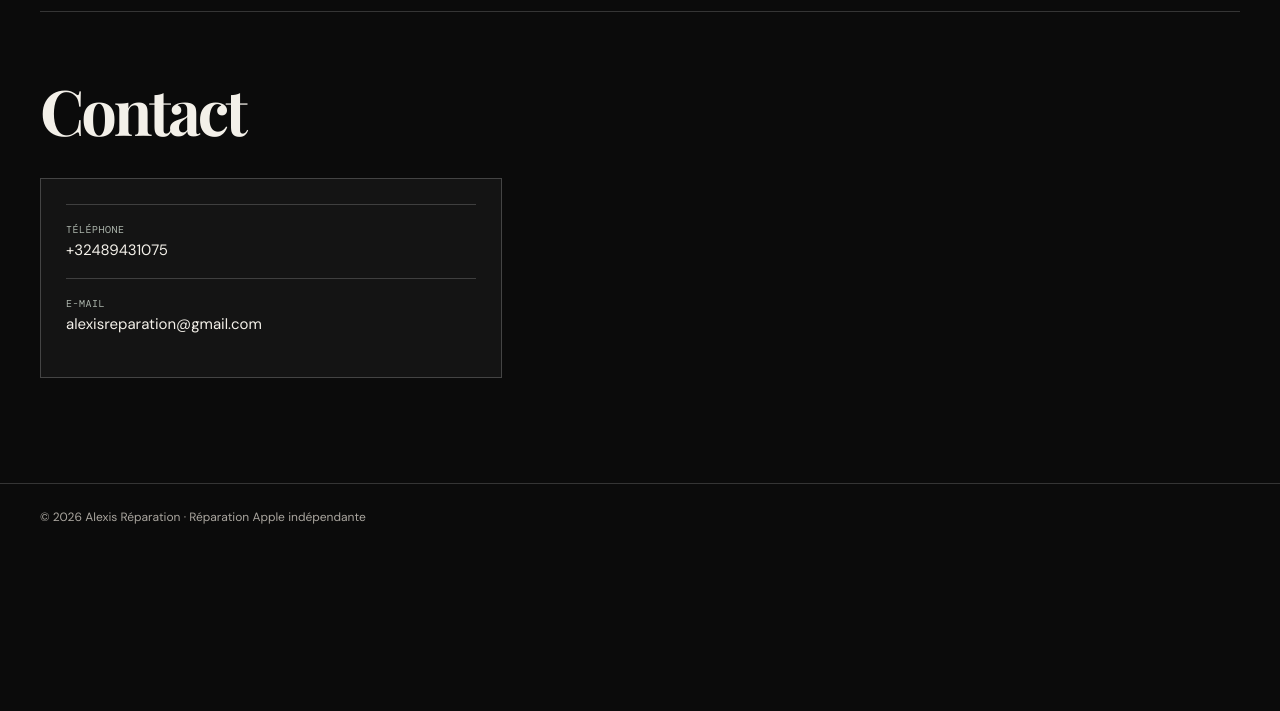
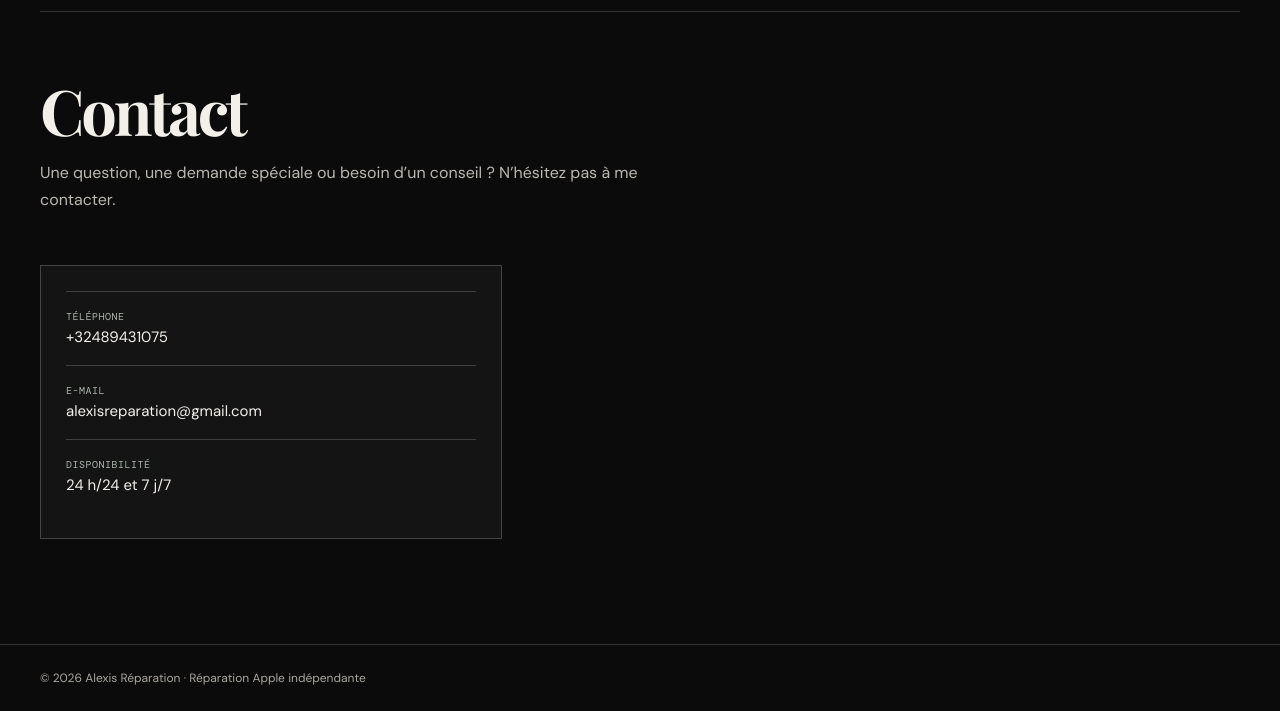
Before and after one commit to alexisreparation-wq/reparation-apple, a plain HTML site: page contact.html in a window 1280 px wide. Shown: the part 107-818 px from the top of the page. Drawn offline with nearby package versions, Linux system fonts and the light colour scheme; a web font is replaced by a local one.

Commit message:
Indiquer la disponibilité sur la page Contact

```diff
--- a/contact.html
+++ b/contact.html
@@ -2,10 +2,14 @@
 <html lang="fr"><head><meta charset="utf-8"><meta name="viewport" content="width=device-width,initial-scale=1"><meta name="description" content="Téléphone et e-mail d’Alexis Réparation."><title>Contact — Alexis Réparation</title><link rel="stylesheet" href="style.css"></head><body>
 <header class="shell topbar"><a class="logo" href="index.html" aria-label="Alexis Réparation, accueil">ALEXIS<b>RÉPARATION</b></a><nav class="site-nav" aria-label="Navigation principale"><a href="index.html">Accueil</a><a href="tarifs.html">Tarifs</a><a href="devis-reparation.html">Devis réparation</a><a href="estimation.html">Reprise iPhone</a><a href="contact.html" aria-current="page">Contact</a><a href="rendez-vous.html">Rendez-vous</a></nav><a class="header-logo" href="index.html" aria-label="Alexis Réparation, accueil"><img src="logo-entete.svg" alt="Logo Alexis Réparation" width="86" height="90"></a></header>
 <main><div class="shell">
-<header class="form-heading"><h1 class="page-title">Contact</h1></header>
+<header class="form-heading">
+<h1 class="page-title">Contact</h1>
+<p>Une question, une demande spéciale ou besoin d’un conseil ? N’hésitez pas à me contacter.</p>
+</header>
 <div class="form-layout"><div class="contact-aside">
 <div class="info"><small>TÉLÉPHONE</small><a href="tel:+32489431075">+32489431075</a></div>
 <div class="info"><small>E-MAIL</small><a href="mailto:alexisreparation@gmail.com">alexisreparation@gmail.com</a></div>
+<div class="info"><small>DISPONIBILITÉ</small>24 h/24 et 7 j/7</div>
 </div></div></div></main>
 <footer class="site-footer"><div class="shell"><span>© 2026 Alexis Réparation · Réparation Apple indépendante</span></div></footer>
 </body></html>
```
